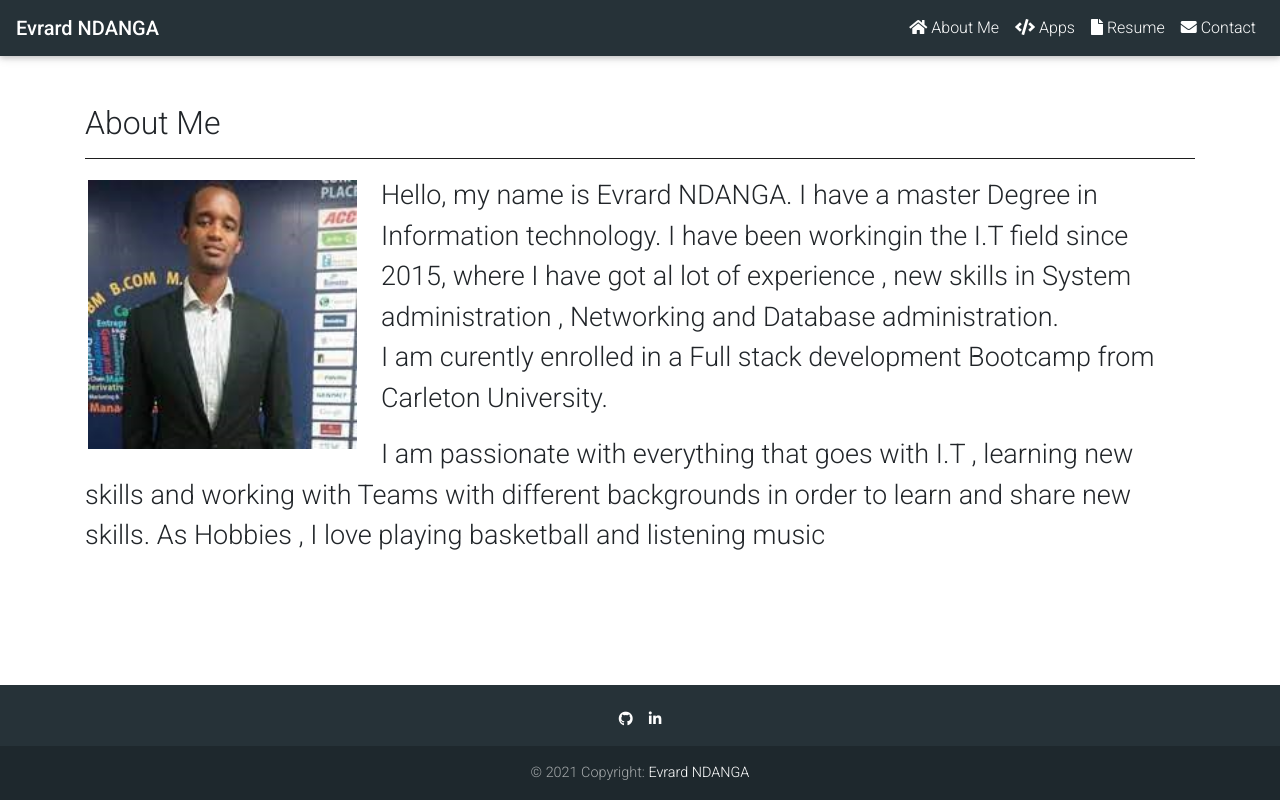
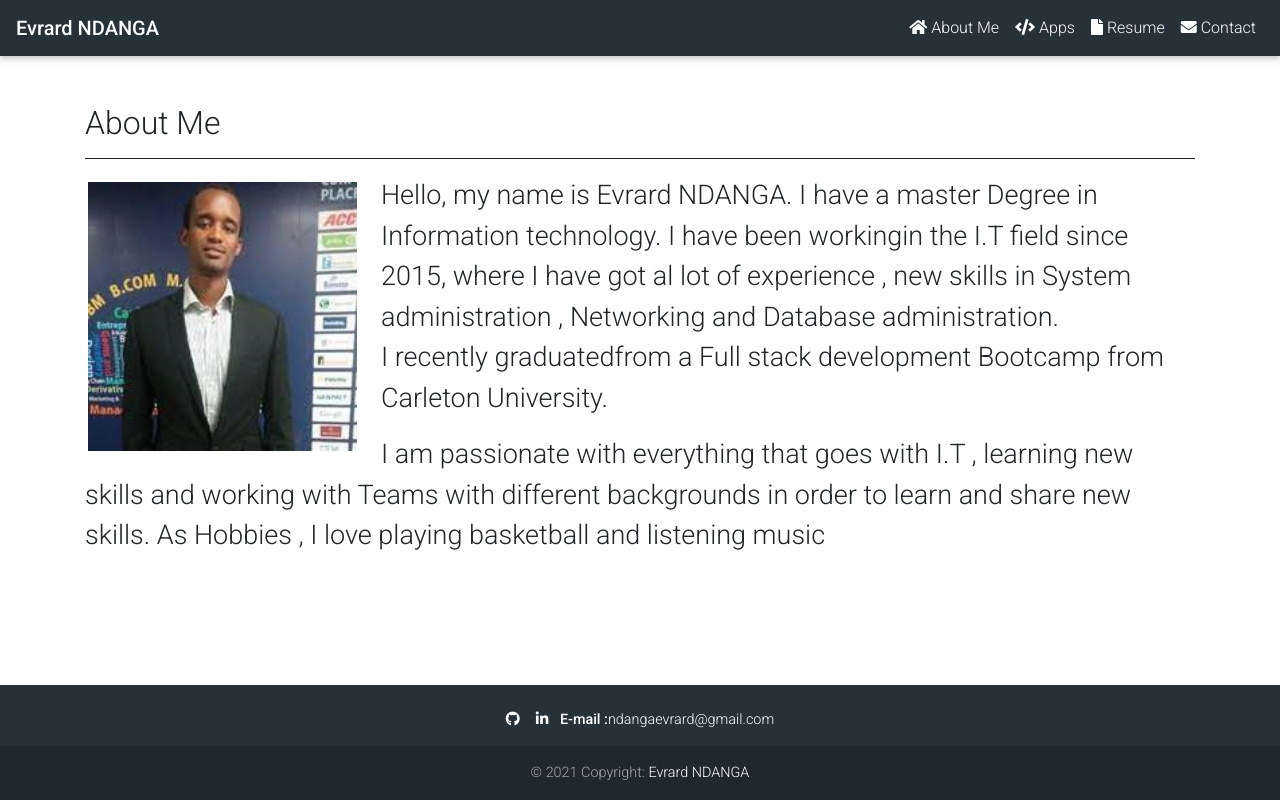
Before and after one commit to Nevrard/React-Portfolio, a React (Create React App) app: page / in a window 1280 px wide. Built offline with nearby package versions, Linux system fonts and the light colour scheme.

Commit message:
updating contact info in portfolio

```diff
--- a/src/components/About/index.js
+++ b/src/components/About/index.js
@@ -20,7 +20,7 @@ const AboutMe = () => {
             I have been workingin the I.T field since 2015, where I have got al lot of experience , new skills in
             System administration , Networking and Database administration.<br/>
 
-            I am curently enrolled in a Full stack development Bootcamp from Carleton University.
+            I recently graduatedfrom a Full stack development Bootcamp from Carleton University.
 
           </p>
 
--- a/src/components/Contact/index.js
+++ b/src/components/Contact/index.js
@@ -95,7 +95,7 @@ const ContactInfo = () => {
         <MDBCol md="5" className="text-center">
         <h1 className="title">Skills</h1>
         <div className="skills">
-          <h4 className="title"> <span role="img">💻</span>Languages  and tools:</h4>
+          <h4 className="titleSkills"> <span role="img">💻</span>Languages  and tools:</h4>
             <img alt="html" src="https://img.shields.io/badge/HTML5-E34F26?style=for-the-badge&logo=html5&logoColor=white"/>
             <img alt="html" src="https://img.shields.io/badge/CSS3-1572B6?style=for-the-badge&logo=css3&logoColor=white"/>
             <img alt="html" src="https://img.shields.io/badge/JavaScript-323330?style=for-the-badge&logo=javascript&logoColor=F7DF1E"/>
@@ -103,7 +103,7 @@ const ContactInfo = () => {
             <img alt="html" src="https://img.shields.io/badge/MySQL-00000F?style=for-the-badge&logo=mysql&logoColor=white"/>
             <img alt="html" src="https://img.shields.io/badge/MongoDB-00000F?style=for-the-badge&logo=MongoDB&logoColor=white"/>
 
-          <h4 className="title"> <span role="img">🚀</span>Frameworks Known:</h4>
+          <h4 className="titleSkills"> <span role="img">🚀</span>Frameworks Known:</h4>
 
           <img alt="html" src="https://img.shields.io/badge/Node.js-43853D?style=for-the-badge&logo=node-dot-js&logoColor=white"/>
             <img alt="html" src="https://img.shields.io/badge/npm-CB3837?style=for-the-badge&logo=npm&logoColor=white"/>
@@ -111,7 +111,8 @@ const ContactInfo = () => {
             <img alt="html" src="https://img.shields.io/badge/jQuery-0769AD?style=for-the-badge&logo=jquery&logoColor=white"/>
             <img alt="html" src="https://img.shields.io/badge/Express.js-000000?style=for-the-badge&logo=express&logoColor=white"/>
 
-          <h4 className="title"> <span role="img">🚀</span>IDE's Known:</h4>
+          <h4 className="titleSkills"> <span role="img">🚀</span>IDE's Known:</h4>
+            <img alt="html" src="https://img.shields.io/badge/Visual_Studio_Code-0078D4?style=for-the-badge&logo=visual%20studio%20code&logoColor=white"/>
 
         </div>
 
--- a/src/components/Contact/style.css
+++ b/src/components/Contact/style.css
@@ -9,7 +9,13 @@
 }
 img{
   margin-left: 3px;
-  margin-top: 5px;
+  margin-top: 7px;
+
+}
+.titleSkills{
+  font-weight: bolder;
+  text-align: left;
+  margin-top: 7px;
 }
 
 .title{
--- a/src/components/Footer/index.js
+++ b/src/components/Footer/index.js
@@ -21,6 +21,16 @@ function Footer() {
             >
               <i class="fab fa-linkedin-in"> </i>
             </a>
+
+            <a
+              class="btn-floating btn-li mx-1"
+              href="mailto:adam@gmail.com"
+              font
+            > <strong>
+              E-mail :
+              </strong>
+               ndangaevrard@gmail.com
+            </a>
           </li>
         </ul>
       </div>
@@ -31,6 +41,7 @@ function Footer() {
           {" "}
           Evrard NDANGA
         </a>
+
       </div>
     </footer>
   );
```
